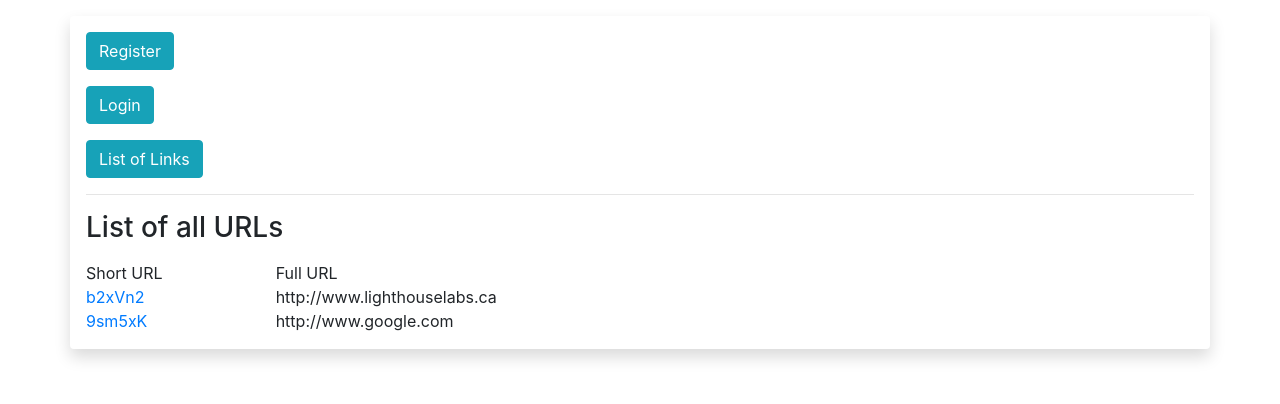
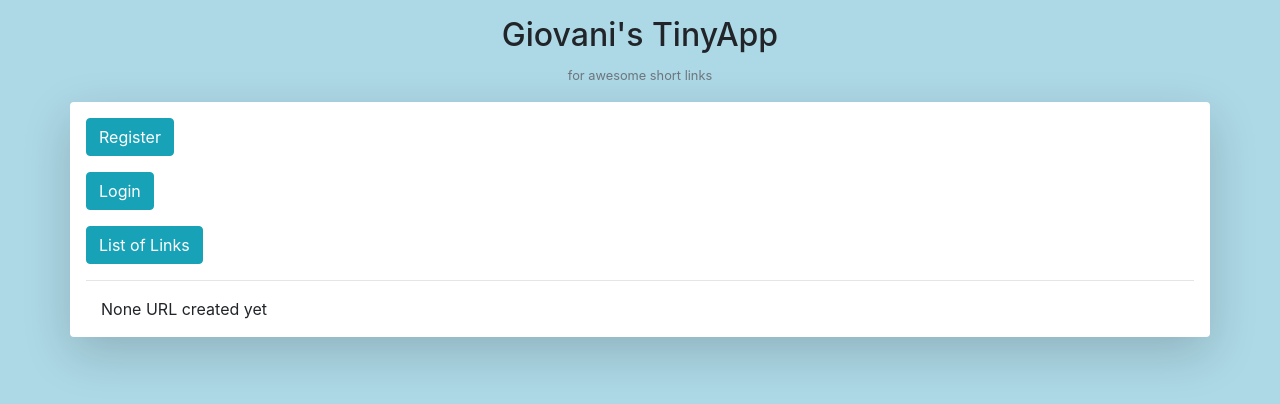
Before and after one commit to giovaniv/tinyApp, a Node server app: page /list in a window 1280 px wide. Shown: the top 404 px of the page. Run offline with Node 20, Linux system fonts and the light colour scheme.

Commit message:
working on layout

```diff
--- a/express_server.js
+++ b/express_server.js
@@ -24,35 +24,35 @@ app.use(cookieSession({
 // FAKES DATABASES
 
 const urlDatabase = {
-  "b2xVn2": {
-    id: "b2xVn2",
-    longURL: "http://www.lighthouselabs.ca",
-    userID: "sd1Ev1"
-  },
-  "9sm5xK": {
-    id: "9sm5xK",
-    longURL: "http://www.google.com",
-    userID: "1ZdXjV"
-  }
+  // "b2xVn2": {
+  //   id: "b2xVn2",
+  //   longURL: "http://www.lighthouselabs.ca",
+  //   userID: "sd1Ev1"
+  // },
+  // "9sm5xK": {
+  //   id: "9sm5xK",
+  //   longURL: "http://www.google.com",
+  //   userID: "1ZdXjV"
+  // }
 };
 
 // USERS
 const userDatabase = {
-  "sd1Ev1": {
-    id: "sd1Ev1",
-    email: "giovaniv@gmail.com",
-    password: "giovaniv"
-  },
- "1ZdXjV": {
-    id: "1ZdXjV",
-    email: "andrade.gi@gmail.com",
-    password: "andrade.gi"
-  },
- "fCBciK": {
-    id: "fCBciK",
-    email: "vheytor@gmail.com",
-    password: "vheytor"
-  }
+ //  "sd1Ev1": {
+ //    id: "sd1Ev1",
+ //    email: "giovaniv@gmail.com",
+ //    password: "giovaniv"
+ //  },
+ // "1ZdXjV": {
+ //    id: "1ZdXjV",
+ //    email: "andrade.gi@gmail.com",
+ //    password: "andrade.gi"
+ //  },
+ // "fCBciK": {
+ //    id: "fCBciK",
+ //    email: "vheytor@gmail.com",
+ //    password: "vheytor"
+ //  }
 }
 
 // =======================================================
--- a/functions.js
+++ b/functions.js
@@ -10,8 +10,6 @@ module.exports = {
     }
     return s;
   },
-
-  // funcs.checkData(users, 'email', email)
 
   // Function to check if some information already exist in field of database
   checkData: function(database, field, information) {
--- a/views/partials/_header.ejs
+++ b/views/partials/_header.ejs
@@ -5,11 +5,15 @@
   <meta charset="utf-8">
     <meta name="viewport" content="width=device-width, initial-scale=1, shrink-to-fit=no">
   <link rel="stylesheet" href="https://stackpath.bootstrapcdn.com/bootstrap/4.1.1/css/bootstrap.min.css" integrity="sha384-WskhaSGFgHYWDcbwN70/dfYBj47jz9qbsMId/iRN3ewGhXQFZCSftd1LZCfmhktB" crossorigin="anonymous">
+  <style>
+    body { background-color: lightblue; }
+  </style>
 </head>
-<body bgcolor=whitesmoke>
+<body>
 
-  <p>
-  <div class="container shadow p-3 mb-5 bg-blue rounded">
+  <p><center><h2 class="text-black">Giovani's TinyApp</h2><small class="text-muted">for awesome short links</small></center><p>
+
+  <div class="container shadow-lg p-3 mb-5 bg-white rounded">
 
   <% if (locals.error) { %>
     <p class="alert alert-danger"><%= error %></p>
--- a/views/urls_list.ejs
+++ b/views/urls_list.ejs
@@ -1,17 +1,37 @@
 <% include partials/_header.ejs %>
 
-  <h3>List of all URLs</h3><p>
+<% if (Object.keys(urls).length > 0) { %>
 
-  <div class="row">
-    <div class="col-sm-2">Short URL</div>
-    <div class="col-sm-4">Full URL</div>
-  </div>
+  <% let num = 0; %>
 
-  <% for (item in urls) { %>
-    <div class="row">
-      <div class="col-sm-2"><a href="<%= urls[item].longURL %>" target="_blank"><%= item %></a></div>
-      <div class="col-sm-4"><%= urls[item].longURL %></div>
-    </div>
-  <% } %>
+  <h5>List of all URLs</h5><p>
+
+  <table class="table table-striped table-bordered table-sm">
+    <thead>
+      <tr>
+        <th scope="col">#</th>
+        <th scope="col">Short Link</th>
+        <th scope="col">Full URL Address</th>
+      </tr>
+    </thead>
+    <tbody>
+
+    <% for (item in urls) { %>
+      <% num++; %>
+      <tr>
+        <th scope="row"><%=num%></th>
+        <td><a href="<%= urls[item].longURL %>" target="_blank"><%= item %></a></td>
+        <td><%= urls[item].longURL %></td>
+      </tr>
+    <% } %>
+
+    </tbody>
+  </table>
+
+<% } else { %>
+
+  <div class="container">None URL created yet</div>
+
+<% } %>
 
 <% include partials/_footer.ejs %>
--- a/views/urls_new.ejs
+++ b/views/urls_new.ejs
@@ -1,6 +1,4 @@
 <% include partials/_header.ejs %>
-
-<p><a class="btn btn-info" href="http://localhost:8080" role="button">Back to List</a><p>
 
 <h3>Create a new short link</h3><p>
 
--- a/views/urls_show.ejs
+++ b/views/urls_show.ejs
@@ -1,6 +1,4 @@
 <% include partials/_header.ejs %>
-
-<p><a class="btn btn-info" href="http://localhost:8080" role="button">Back to List</a><p>
 
 <h3><%= shortURL %></h3>
 
```
Also changed, not shown: views/login.ejs (+7 -4 lines), views/urls_index.ejs (+25 -21 lines).
